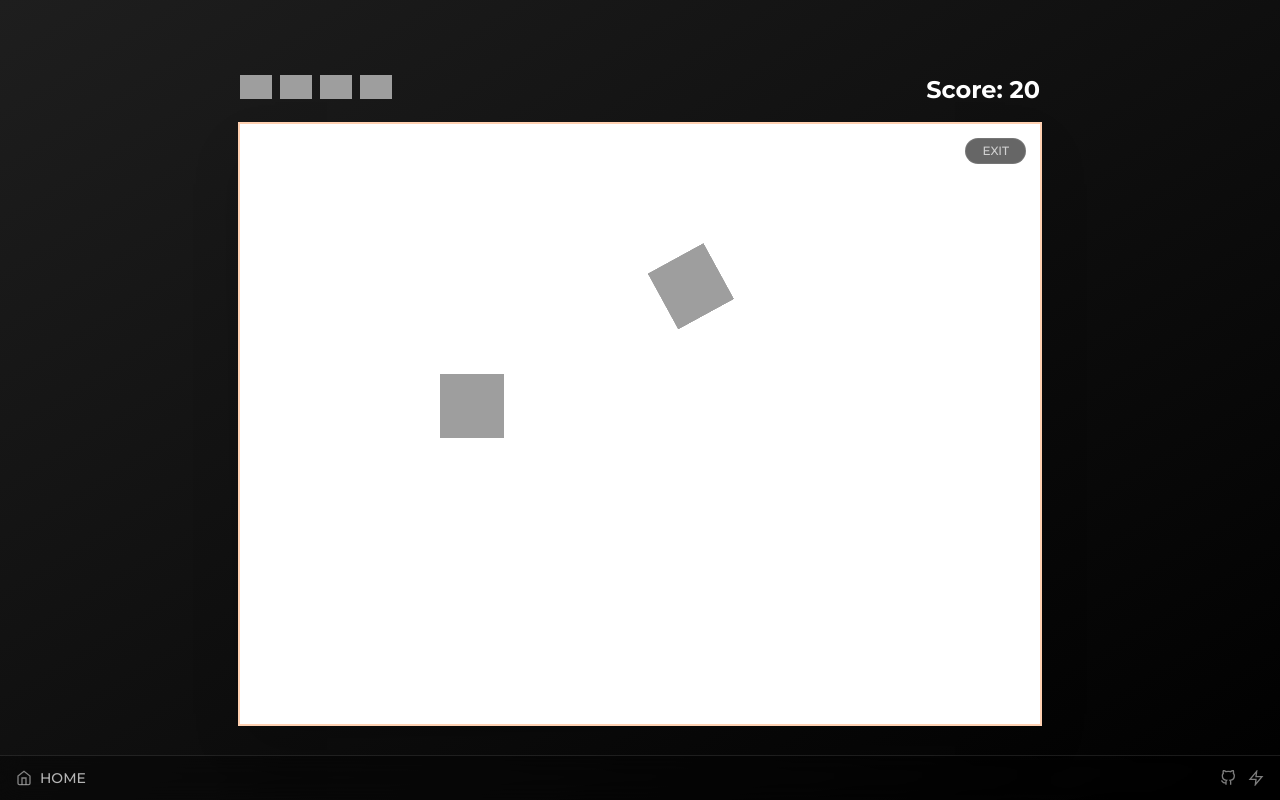
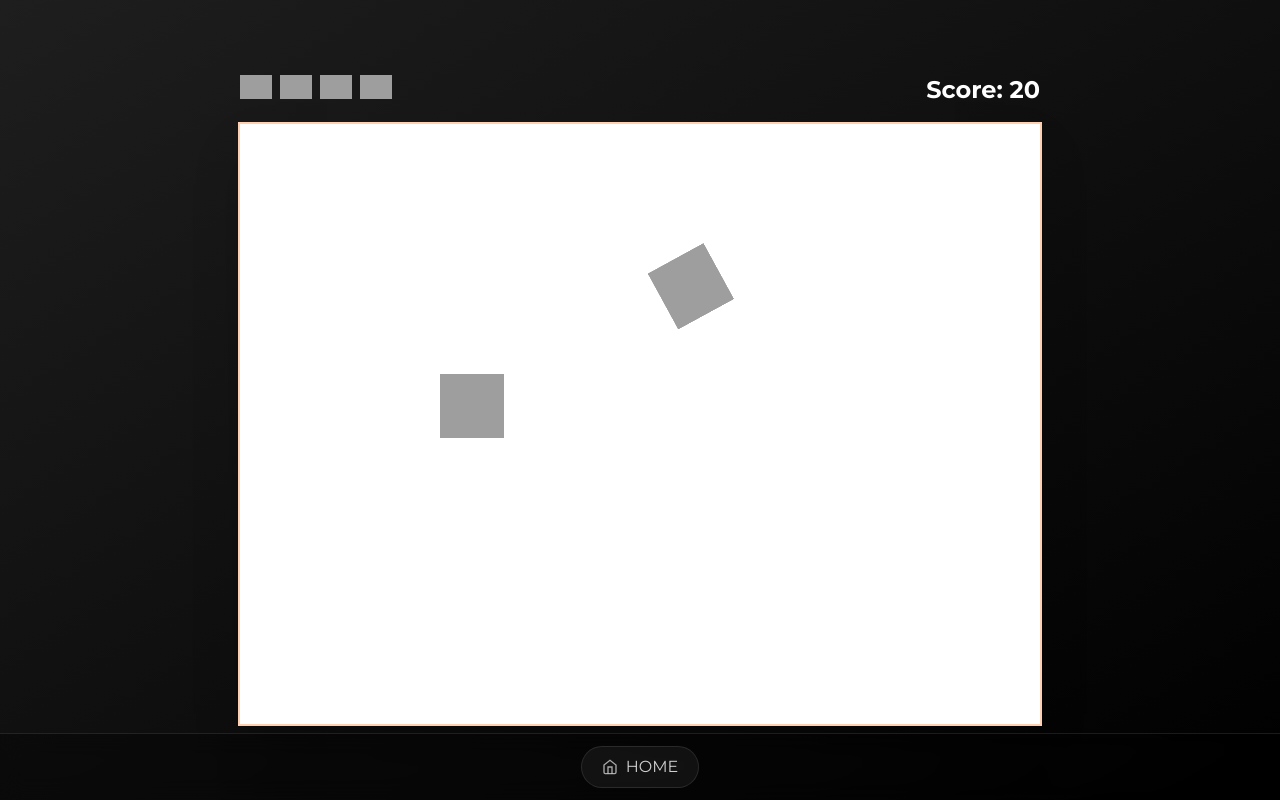
Before and after one commit to sailorjacob/ammo-cat, a Next.js app: page /game in a window 1280 px wide. Both pictures are taken after a click on the button "START GAME". Built offline with nearby package versions, Linux system fonts and the light colour scheme; grey boxes are pictures that could not be loaded.

Commit message:
Remove redundant buttons and GitHub links, clean up navigation elements

```diff
--- a/src/app/game/page.tsx
+++ b/src/app/game/page.tsx
@@ -774,20 +774,20 @@
               </button>
 
               <Link href="/" className="min-w-[180px] py-3 px-8 rounded-full text-white font-medium bg-white/5 backdrop-blur-sm border border-white/10 hover:bg-white/10 hover:border-white/20 transition-all duration-300 flex items-center justify-center gap-2">
-                <svg xmlns="http://www.w3.org/2000/svg" width="16" height="16" viewBox="0 0 24 24" fill="none" stroke="currentColor" strokeWidth="2">
+                <svg xmlns="http://www.w3.org/2000/svg" width="16" height="16" viewBox="0 0 24 24" fill="none" stroke="currentColor" strokeWidth="2" className="opacity-80">
                   <path d="M3 9l9-7 9 7v11a2 2 0 0 1-2 2H5a2 2 0 0 1-2-2z"></path>
                   <polyline points="9 22 9 12 15 12 15 22"></polyline>
                 </svg>
-                RETURN HOME
+                HOME
               </Link>
 
-              <Link href="/" className="min-w-[180px] py-3 px-8 rounded-full text-white/70 font-medium bg-transparent hover:text-white transition-all duration-300 flex items-center justify-center gap-2" onClick={() => { localStorage.setItem('ammocat_view', 'shop'); }}>
-                <svg xmlns="http://www.w3.org/2000/svg" width="16" height="16" viewBox="0 0 24 24" fill="none" stroke="currentColor" strokeWidth="2">
+              <Link href="/" className="min-w-[180px] py-3 px-8 rounded-full text-white font-medium bg-white/5 backdrop-blur-sm border border-white/10 hover:bg-white/10 hover:border-white/20 transition-all duration-300 flex items-center justify-center gap-2" onClick={() => { localStorage.setItem('ammocat_view', 'shop'); }}>
+                <svg xmlns="http://www.w3.org/2000/svg" width="16" height="16" viewBox="0 0 24 24" fill="none" stroke="currentColor" strokeWidth="2" className="opacity-80">
                   <circle cx="9" cy="21" r="1"></circle>
                   <circle cx="20" cy="21" r="1"></circle>
                   <path d="M1 1h4l2.68 13.39a2 2 0 0 0 2 1.61h9.72a2 2 0 0 0 2-1.61L23 6H6"></path>
                 </svg>
-                VISIT SHOP
+                SHOP
               </Link>
             </div>
           </div>
@@ -798,9 +798,13 @@
           <div className="absolute top-4 right-4 flex gap-2">
             <Link
               href="/"
-              className="bg-black/60 backdrop-blur-sm text-white/70 hover:text-white py-1 px-4 rounded-full text-xs font-medium transition-all duration-200 border border-white/10 hover:border-white/30 hover:bg-black/70"
+              className="text-white/80 hover:text-white flex items-center gap-2 transition-all duration-300 px-3 py-1.5 rounded-full bg-white/5 hover:bg-white/10 border border-white/10 hover:border-white/20 text-xs"
             >
-              EXIT
+              <svg xmlns="http://www.w3.org/2000/svg" width="14" height="14" viewBox="0 0 24 24" fill="none" stroke="currentColor" strokeWidth="2" className="opacity-80">
+                <path d="M3 9l9-7 9 7v11a2 2 0 0 1-2 2H5a2 2 0 0 1-2-2z"></path>
+                <polyline points="9 22 9 12 15 12 15 22"></polyline>
+              </svg>
+              HOME
             </Link>
           </div>
         )}
@@ -808,41 +812,18 @@
 
       {/* Fixed footer with home button - flush with bottom */}
       <div className="fixed bottom-0 left-0 right-0 backdrop-blur-md border-t border-white/10 bg-black/30">
-        <div className="container mx-auto flex justify-between items-center px-4 py-3">
-          <div className="flex items-center">
+        <div className="container mx-auto flex justify-center items-center px-4 py-3">
           <Link
             href="/"
-              className="text-white/70 hover:text-white flex items-center gap-2 transition-all duration-300 text-sm font-medium"
+            className="text-white/80 hover:text-white flex items-center gap-2 transition-all duration-300 px-5 py-2 rounded-full bg-white/5 hover:bg-white/10 border border-white/10 hover:border-white/20"
           >
-              <svg xmlns="http://www.w3.org/2000/svg" width="16" height="16" viewBox="0 0 24 24" fill="none" stroke="currentColor" strokeWidth="2" className="opacity-70">
+            <svg xmlns="http://www.w3.org/2000/svg" width="16" height="16" viewBox="0 0 24 24" fill="none" stroke="currentColor" strokeWidth="2" className="opacity-80">
               <path d="M3 9l9-7 9 7v11a2 2 0 0 1-2 2H5a2 2 0 0 1-2-2z"></path>
               <polyline points="9 22 9 12 15 12 15 22"></polyline>
             </svg>
             <span>HOME</span>
           </Link>
         </div>
-
-          <div className="flex gap-3">
-            <Link
-              href="https://github.com/sailorjacob/ammo-cat"
-              target="_blank"
-              className="text-white/70 hover:text-white transition-all duration-300 text-xs"
-            >
-              <svg xmlns="http://www.w3.org/2000/svg" width="16" height="16" viewBox="0 0 24 24" fill="none" stroke="currentColor" strokeWidth="2" className="opacity-70">
-                <path d="M9 19c-5 1.5-5-2.5-7-3m14 6v-3.87a3.37 3.37 0 0 0-.94-2.61c3.14-.35 6.44-1.54 6.44-7A5.44 5.44 0 0 0 20 4.77 5.07 5.07 0 0 0 19.91 1S18.73.65 16 2.48a13.38 13.38 0 0 0-7 0C6.27.65 5.09 1 5.09 1A5.07 5.07 0 0 0 5 4.77a5.44 5.44 0 0 0-1.5 3.78c0 5.42 3.3 6.61 6.44 7A3.37 3.37 0 0 0 9 18.13V22"></path>
-              </svg>
-            </Link>
-
-            <Link
-              href="/game"
-              className="text-white/70 hover:text-white transition-all duration-300 text-xs"
-            >
-              <svg xmlns="http://www.w3.org/2000/svg" width="16" height="16" viewBox="0 0 24 24" fill="none" stroke="currentColor" strokeWidth="2" className="opacity-70">
-                <polygon points="13 2 3 14 12 14 11 22 21 10 12 10 13 2"></polygon>
-              </svg>
-            </Link>
-          </div>
-        </div>
       </div>
     </div>
   );
--- a/src/app/page.tsx
+++ b/src/app/page.tsx
@@ -169,15 +169,8 @@
 
       {/* Footer - modern & minimalist */}
       <div className="absolute bottom-0 left-0 right-0 backdrop-blur-md border-t border-white/10 bg-black/30 z-10">
-        <div className="container mx-auto flex justify-between items-center px-6 py-3">
+        <div className="container mx-auto flex justify-center items-center px-6 py-3">
           <div className="text-xs text-white/50">© {new Date().getFullYear()} AMMOCAT</div>
-          <div className="flex gap-4">
-            <a href="https://github.com/sailorjacob/ammo-cat" target="_blank" rel="noopener noreferrer" className="text-white/50 hover:text-white transition-all duration-300">
-              <svg xmlns="http://www.w3.org/2000/svg" width="16" height="16" viewBox="0 0 24 24" fill="none" stroke="currentColor" strokeWidth="2" className="opacity-70">
-                <path d="M9 19c-5 1.5-5-2.5-7-3m14 6v-3.87a3.37 3.37 0 0 0-.94-2.61c3.14-.35 6.44-1.54 6.44-7A5.44 5.44 0 0 0 20 4.77 5.07 5.07 0 0 0 19.91 1S18.73.65 16 2.48a13.38 13.38 0 0 0-7 0C6.27.65 5.09 1 5.09 1A5.07 5.07 0 0 0 5 4.77a5.44 5.44 0 0 0-1.5 3.78c0 5.42 3.3 6.61 6.44 7A3.37 3.37 0 0 0 9 18.13V22"></path>
-              </svg>
-            </a>
-          </div>
         </div>
       </div>
     </div>
@@ -342,15 +335,8 @@
 
       {/* Footer - flush to bottom */}
       <div className="fixed bottom-0 left-0 right-0 backdrop-blur-md border-t border-white/10 bg-black/30">
-        <div className="container mx-auto flex justify-between items-center px-6 py-3">
+        <div className="container mx-auto flex justify-center items-center px-6 py-3">
           <div className="text-xs text-white/50">© {new Date().getFullYear()} AMMOCAT</div>
-          <div className="flex gap-4">
-            <a href="https://github.com/sailorjacob/ammo-cat" target="_blank" rel="noopener noreferrer" className="text-white/50 hover:text-white transition-all duration-300">
-              <svg xmlns="http://www.w3.org/2000/svg" width="16" height="16" viewBox="0 0 24 24" fill="none" stroke="currentColor" strokeWidth="2" className="opacity-70">
-                <path d="M9 19c-5 1.5-5-2.5-7-3m14 6v-3.87a3.37 3.37 0 0 0-.94-2.61c3.14-.35 6.44-1.54 6.44-7A5.44 5.44 0 0 0 20 4.77 5.07 5.07 0 0 0 19.91 1S18.73.65 16 2.48a13.38 13.38 0 0 0-7 0C6.27.65 5.09 1 5.09 1A5.07 5.07 0 0 0 5 4.77a5.44 5.44 0 0 0-1.5 3.78c0 5.42 3.3 6.61 6.44 7A3.37 3.37 0 0 0 9 18.13V22"></path>
-              </svg>
-            </a>
-          </div>
         </div>
       </div>
     </div>
```
Lines whose indentation alone changed are shown as unchanged.
